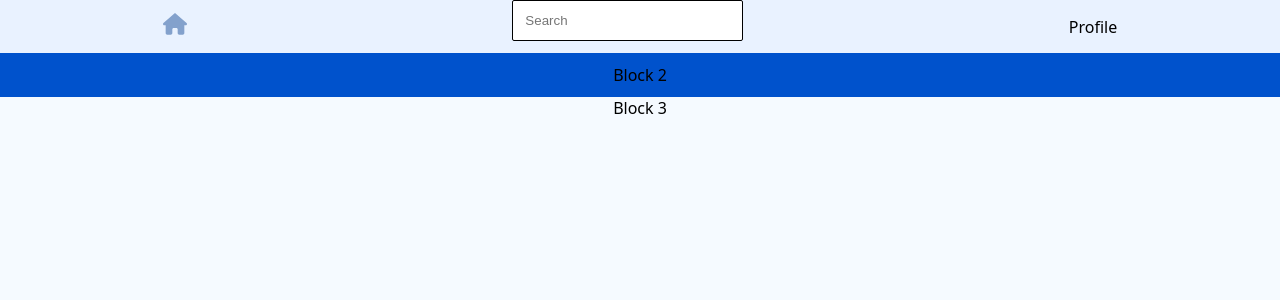
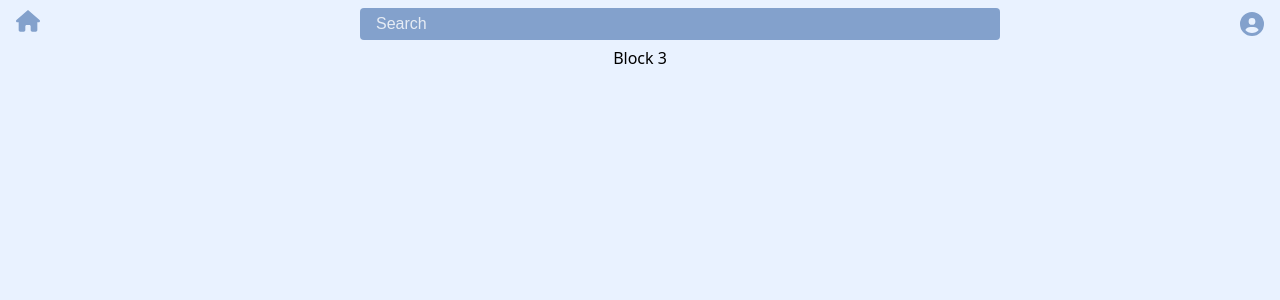
Before and after one commit to shekhar386/project-pulse, a React (Vite) app: page / in a window 1280 px wide. Both pictures are taken after a click on the button "Sign In". Shown: the top 300 px of the page. Built offline with nearby package versions, Linux system fonts and the light colour scheme.

Commit message:
project dashboard styling update

```diff
--- a/src/components/TextInput/index.tsx
+++ b/src/components/TextInput/index.tsx
@@ -1,5 +1,5 @@
 import React from "react";
-import { styles } from "./styles";
+import "./styles.css";
 
 interface TextInputProps {
   label?: string;
@@ -16,9 +16,8 @@ const TextInput: React.FC<TextInputProps> = ({
   type,
 }) => {
   return (
-    <div>
+    <div className="field">
       <input
-        style={styles.inputFieldStyle}
         type={type}
         placeholder={placeholder}
         value={value}
--- /dev/null
+++ b/src/components/TextInput/styles.css
@@ -0,0 +1,55 @@
+.field {
+  width: 100%;
+  border-radius: 4px;
+  position: relative;
+  background-color: #83a1cc;
+  transition: 0.3s all;
+  margin: 4px 0 4px 0;
+}
+
+.field:hover {
+  background-color: #83a1fa;
+  box-shadow: 0px 4px 20px 0px #0000000d;
+}
+
+.field.focussed input {
+  padding: 24px 16px 8px 16px;
+}
+.field.focussed input + label {
+  top: 4px;
+  opacity: 1;
+  color: #83a1fa;
+}
+.field.locked {
+  pointer-events: none;
+}
+.field input {
+  width: 100%;
+  height: 4vh;
+  position: relative;
+  padding: 0px 16px;
+  border: none;
+  border-radius: 4px;
+  font-family: "Gotham SSm A", "Gotham SSm B", sans-serif;
+  font-size: 16px;
+  font-weight: 400;
+  line-height: normal;
+  background-color: transparent;
+  color: #282828;
+  outline: none;
+  box-shadow: 0px 4px 20px 0px transparent;
+  transition: 0.3s background-color ease-in-out, 0.3s box-shadow ease-in-out,
+    0.1s padding ease-in-out;
+}
+.field input::-webkit-input-placeholder {
+  color: #ffffffcc;
+}
+.field input::-moz-placeholder {
+  color: #ffffffcc;
+}
+.field input:-ms-input-placeholder {
+  color: #ffffffcc;
+}
+.field input:-moz-placeholder {
+  color: #ffffffcc;
+}
--- a/src/components/TextInput/styles.ts
+++ /dev/null
@@ -1,15 +0,0 @@
-import { CSSProperties } from "react";
-
-interface Styles {
-  inputFieldStyle: CSSProperties;
-}
-
-export const styles: Styles = {
-  inputFieldStyle: {
-    padding: "12px",
-    border: "1px solid black",
-    borderRadius: "2px",
-    marginBottom: "12px",
-    width: "16vw",
-  },
-};
--- a/src/pages/Home/index.tsx
+++ b/src/pages/Home/index.tsx
@@ -1,15 +1,16 @@
-import React, { CSSProperties } from "react";
-import { FaHouse } from "react-icons/fa6";
+import React from "react";
+import { FaHouse, FaCircleUser } from "react-icons/fa6";
 import TextInput from "../../components/TextInput";
+import "./styles.css";
 
 const Home: React.FC = () => {
   return (
-    <div style={styles.rootContainer}>
-      <div style={styles.headContainer}>
-        <div>
-          <FaHouse size={24} color="#83a1cc" />
+    <div className="rootContainer">
+      <div className="headContainer">
+        <div className="homeContainer">
+          <FaHouse className="homeIcon" size={24} />
         </div>
-        <div>
+        <div className="searchContainer">
           <TextInput
             placeholder="Search"
             type="text"
@@ -17,53 +18,13 @@ const Home: React.FC = () => {
             onChange={() => {}}
           />
         </div>
-        <div>Profile</div>
+        <div className="profileContainer">
+          <FaCircleUser size={24} className="profileIcon" />
+        </div>
       </div>
-      <div style={styles.filterContainer}>Block 2</div>
-      <div style={styles.contentContainer}>Block 3</div>
+      <div className="contentContainer">Block 3</div>
     </div>
   );
 };
 
 export default Home;
-
-interface Style {
-  rootContainer: CSSProperties;
-  headContainer: CSSProperties;
-  filterContainer: CSSProperties;
-  contentContainer: CSSProperties;
-}
-
-const styles: Style = {
-  rootContainer: {
-    display: "flex",
-    flexDirection: "column",
-    justifyContent: "center",
-    alignItems: "center",
-    height: "100vh",
-  },
-  headContainer: {
-    display: "flex",
-    flex: 1,
-    backgroundColor: "#e9f2ff",
-    width: "100%",
-    justifyContent: "space-around",
-    alignItems: "center",
-    flexDirection: "row",
-  },
-  filterContainer: {
-    display: "flex",
-    flex: 1,
-    backgroundColor: "#0052cc",
-    width: "100%",
-    justifyContent: "center",
-    alignItems: "center",
-  },
-  contentContainer: {
-    display: "flex",
-    flex: 16,
-    backgroundColor: "#f5faff",
-    width: "100%",
-    justifyContent: "center",
-  },
-};
--- /dev/null
+++ b/src/pages/Home/styles.css
@@ -0,0 +1,58 @@
+.rootContainer {
+  display: flex;
+  flex-direction: column;
+  justify-content: center;
+  align-items: center;
+  height: 100vh;
+}
+
+.headContainer {
+  display: flex;
+  flex: 1;
+  background-color: #e9f2ff;
+  width: 100%;
+  /* justify-content: space-around; */
+  align-items: center;
+  flex-direction: row;
+}
+
+.contentContainer {
+  display: flex;
+  flex: 16;
+  background-color: #e9f2ff;
+  width: 100%;
+  justify-content: center;
+}
+
+.homeContainer {
+  flex: 1;
+  padding: 0 2vh 0 2vh;
+}
+
+.homeIcon {
+  color: #83a1cc;
+}
+
+.homeIcon:hover {
+  color: #83a1fa;
+}
+
+.searchContainer {
+  flex: 16;
+  padding: 0 26vh 0 36vh;
+}
+
+.profileContainer {
+  display: flex;
+  flex: 1;
+  justify-content: flex-end;
+  padding: 0 2vh 0 2vh;
+}
+
+.profileIcon {
+  color: #83a1cc;
+}
+
+.profileIcon:hover {
+  color: #83a1fa;
+}
--- a/src/pages/SignIn/styles.ts
+++ b/src/pages/SignIn/styles.ts
@@ -32,7 +32,7 @@ export const styles: Styles = {
   },
   mainContainerStyle: {
     backgroundColor: "white",
-    boxShadow: "rgba(0, 0, 0, 0.2) 0px 0px 10px",
+    boxShadow: "#282828 0px 0px 10px",
     display: "flex",
     flexDirection: "column",
     padding: "36px",
```
